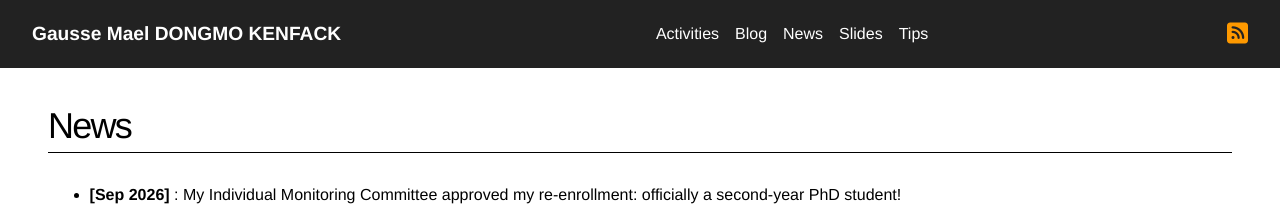
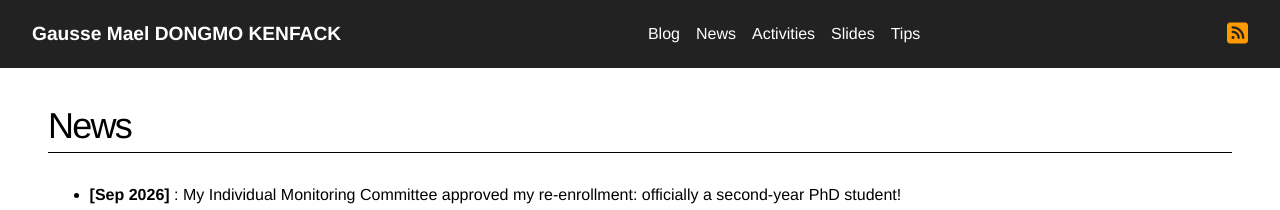
Before and after one commit to dkgmgo/dkgmgo.github.io, a Jekyll site: the page built from news.markdown, in a window 1280 px wide. Shown: the top 210 px of the page. Built offline with Jekyll 4.4.1, drawn with Linux system fonts in a browser that asks for light colours; nearby versions of some CDN libraries.

Commit message:
nav_order

```diff
--- a/_includes/header.html
+++ b/_includes/header.html
@@ -3,10 +3,9 @@
         <a href="{{ site.baseurl }}/" class="navbar-brand">{{ site.title }}</a>
 
         <nav class="navbar-menu">
-            {% for page in site.pages %}
-            {% if page.title != "About me" %}
+            {% assign nav_pages = site.pages | where_exp: "page", "page.nav_order" | sort: "nav_order" %}
+            {% for page in nav_pages %}
             <a class="nav-link" href="{{ page.url | prepend: site.baseurl }}">{{ page.title }}</a>
-            {% endif %}
             {% endfor %}
         </nav>
 
--- a/activities.markdown
+++ b/activities.markdown
@@ -1,6 +1,7 @@
 ---
 layout: page
 title: Activities
+nav_order: 3
 permalink: /activities/
 ---
 
--- a/blog.markdown
+++ b/blog.markdown
@@ -4,6 +4,7 @@
 
 layout: page
 title: Blog
+nav_order: 1
 permalink: /blog/
 ---
 
--- a/news.markdown
+++ b/news.markdown
@@ -1,6 +1,7 @@
 ---
 layout: page
 title: News
+nav_order: 2
 permalink: /news/
 ---
 
--- a/slides.markdown
+++ b/slides.markdown
@@ -1,6 +1,7 @@
 ---
 layout: page
 title: Slides
+nav_order: 4
 permalink: /slides/
 ---
 
--- a/tips.markdown
+++ b/tips.markdown
@@ -1,6 +1,7 @@
 ---
 layout: page
 title: Tips
+nav_order: 5
 permalink: /tips/
 ---
 
```
